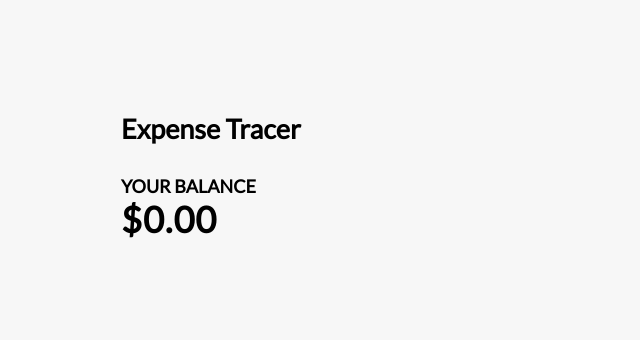
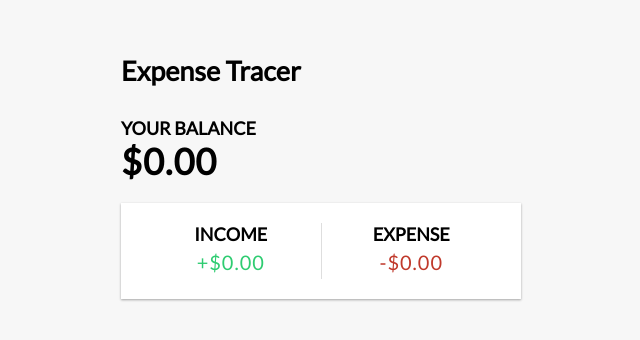
Before and after one commit to jls777/expense-tracker, a React (Vite) app: page / in a window 1280 px wide. Shown: the part 220-560 px from the top of the page, without its empty margins (319-959 px from the left). Built offline with nearby package versions, Linux system fonts and the light colour scheme.

Commit message:
added incomeexpenses compenent file

```diff
--- a/src/App.jsx
+++ b/src/App.jsx
@@ -1,6 +1,7 @@
 import './App.css'
 import { Header } from './components/Header'
 import { Balance } from './components/Balance'
+import { IncomeExpenses } from './components/IncomeExpenses'
 
 function App() {
 
@@ -9,6 +10,7 @@
       <Header />
       <div className='container'>
         <Balance />
+        <IncomeExpenses />
       </div>
     </div>
   )
--- /dev/null
+++ b/src/components/IncomeExpenses.jsx
@@ -0,0 +1,16 @@
+import React from "react";
+
+export const IncomeExpenses = () => {
+  return (
+    <div class="inc-exp-container">
+        <div>
+          <h4>Income</h4>
+          <p id="money-plus" class="money plus">+$0.00</p>
+        </div>
+        <div>
+          <h4>Expense</h4>
+          <p id="money-minus" class="money minus">-$0.00</p>
+        </div>
+      </div>
+  )
+}
```
